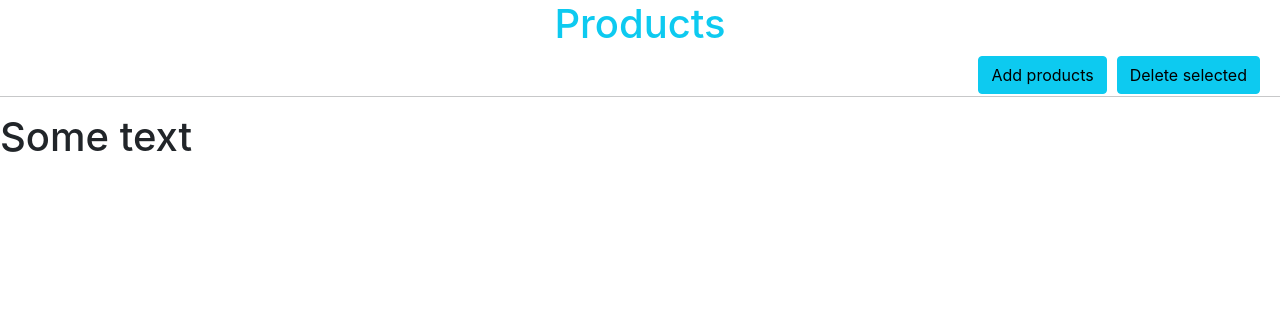
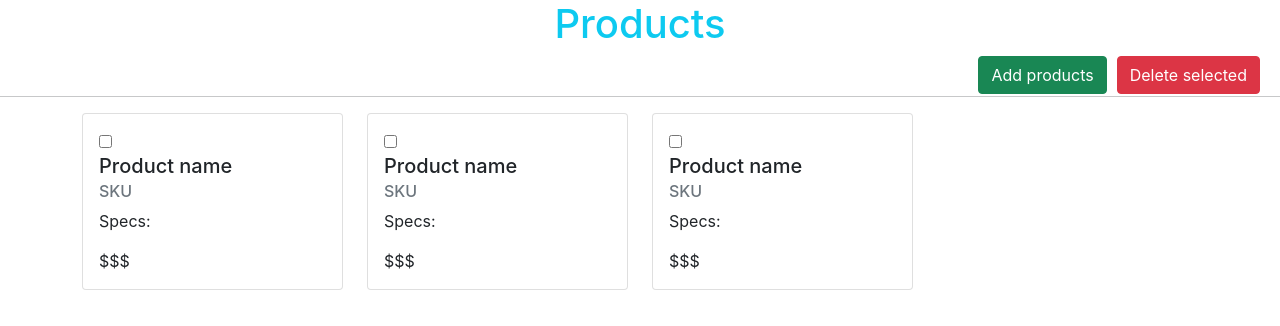
Before and after one commit to AbdullahFattah/E-commerce-product-manager, a React (Create React App) app: page / in a window 1280 px wide. Shown: the top 326 px of the page. Built offline with nearby package versions, Linux system fonts and the light colour scheme.

Commit message:
Added basic routing

```diff
--- a/package.json
+++ b/package.json
@@ -8,6 +8,8 @@
     "@testing-library/user-event": "^13.5.0",
     "react": "^18.2.0",
     "react-dom": "^18.2.0",
+    "react-router": "^6.3.0",
+    "react-router-dom": "^6.3.0",
     "react-scripts": "5.0.1",
     "web-vitals": "^2.1.4"
   },
--- a/src/App.css
+++ b/src/App.css
@@ -1,11 +1,12 @@
-.head{
+.head {
   color: royalblue;
 }
 
-.btn{
+.btn {
   margin-right: 10px;
 }
-.buttons{
+
+.buttons {
   position: absolute;
   right: 10px;
-}
+}/*# sourceMappingURL=app.css.map */
--- a/src/App.js
+++ b/src/App.js
@@ -1,19 +1,17 @@
-import './App.css';
 
+import "./App.css";
+import Home from "./components/home";
+import AddProduct from "./components/add-product";
+import {BrowserRouter as Router, Route, Routes} from "react-router-dom";
+import React from "react";
 function App() {
   return (
-    <>
-    <nav>
-    <h1 className='text-center text-info'>Products</h1>
-    <div className='buttons'>
-    <button className='btn btn-info' id='add'>Add products</button>
-    <button className='btn btn-info' id='delete'>Delete selected</button>
-    </div>
-    </nav>
-    <br></br>
-    <hr></hr>
-    <h1>Some text</h1>
-    </>
+   <Router>
+    <Routes>
+    <Route path="/" element={<Home />}></Route>
+    <Route path="/add-product" element={<AddProduct/>}></Route>
+    </Routes>
+    </Router>
   );
 }
 
--- /dev/null
+++ b/src/App.scss
@@ -0,0 +1,11 @@
+.head{
+    color: royalblue;
+  }
+
+  .btn{
+    margin-right: 10px;
+  }
+  .buttons{
+    position: absolute;
+    right: 10px;
+  }
--- /dev/null
+++ b/src/components/add-product.js
@@ -0,0 +1,18 @@
+import {Link} from "react-router-dom"
+function addProduct(){
+    return(
+        <>
+         <h1 className="text-center text-info">Add a product</h1>
+        <div className="buttons">
+          <a href="" className="btn btn-success" id="add">
+            Save
+          </a>
+          <Link to=".." className="btn btn-danger" id="delete">
+            Cancel
+          </Link>
+        </div>
+        </>
+    )
+}
+
+export default addProduct;
--- /dev/null
+++ b/src/components/home.js
@@ -0,0 +1,71 @@
+import {Link} from "react-router-dom"
+function home(){
+return(
+    <>
+    <nav>
+        <h1 className="text-center text-info">Products</h1>
+        <div className="buttons">
+          <Link to="add-product" className="btn btn-success" id="add">
+            Add products
+          </Link>
+          <a className="btn btn-danger" id="delete">
+            Delete selected
+          </a>
+        </div>
+      </nav>
+      <br></br>
+      <hr></hr>
+      <div className="container">
+        <div className="row gy-3">
+          <div className="col-md-3">
+            <div className="card">
+              <div className="card-body">
+                <input type="checkbox"></input>
+                <h5 className="card-title">Product name</h5>
+                <h6 className="card-subtitle mb-2 text-muted">SKU</h6>
+                <p className="card-text">
+                  Specs:
+                </p>
+                <p className="card-text">
+                  $$$
+                </p>
+              </div>
+            </div>
+          </div>
+          <div className="col-md-3">
+            <div className="card">
+              <div className="card-body">
+                <input type="checkbox"></input>
+                <h5 className="card-title">Product name</h5>
+                <h6 className="card-subtitle mb-2 text-muted">SKU</h6>
+                <p className="card-text">
+                  Specs:
+                </p>
+                <p className="card-text">
+                  $$$
+                </p>
+              </div>
+            </div>
+          </div>
+          <div className="col-md-3">
+            <div className="card">
+              <div className="card-body">
+                <input type="checkbox"></input>
+                <h5 className="card-title">Product name</h5>
+                <h6 className="card-subtitle mb-2 text-muted">SKU</h6>
+                <p className="card-text">
+                  Specs:
+                </p>
+                <p className="card-text">
+                  $$$
+                </p>
+              </div>
+            </div>
+          </div>
+
+        </div>
+      </div>
+      </>
+)
+}
+export default home;
```
Also changed, not shown: 2 other files (tests, documents, lock files or other folders).
